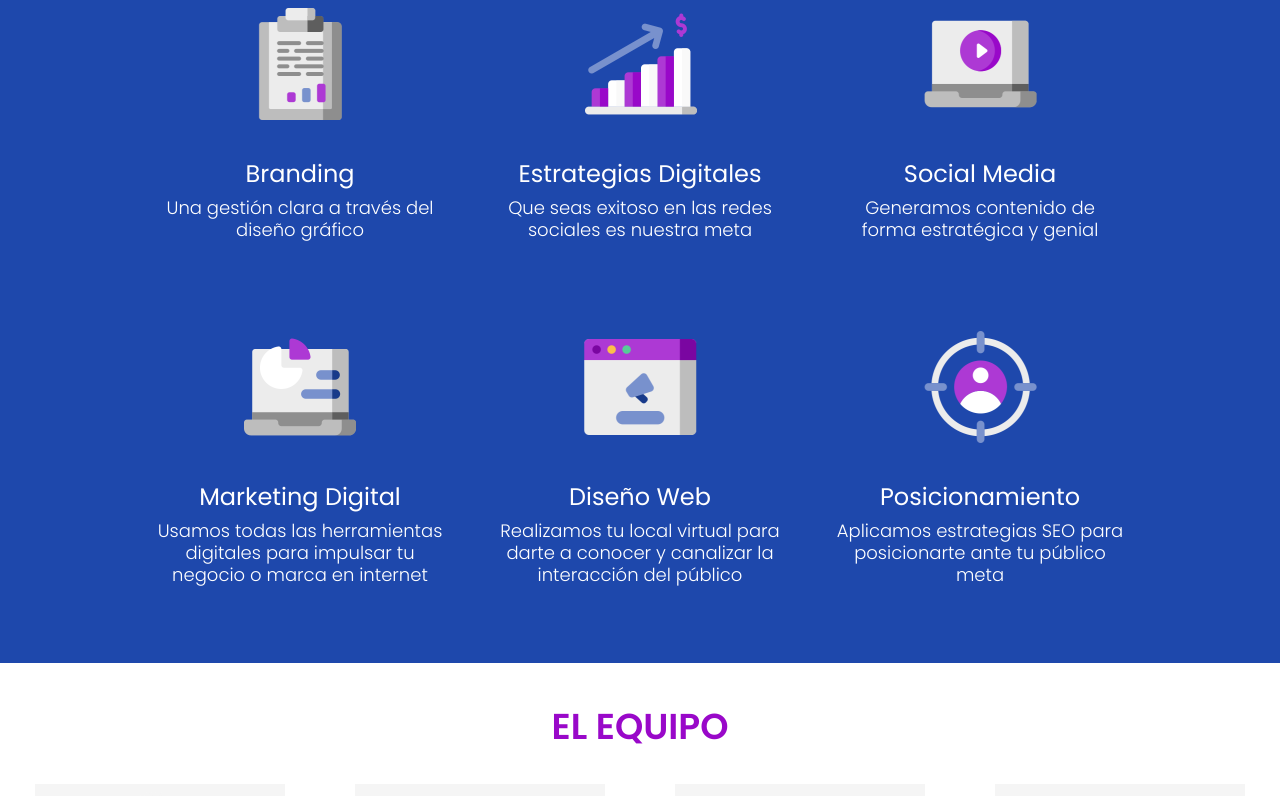
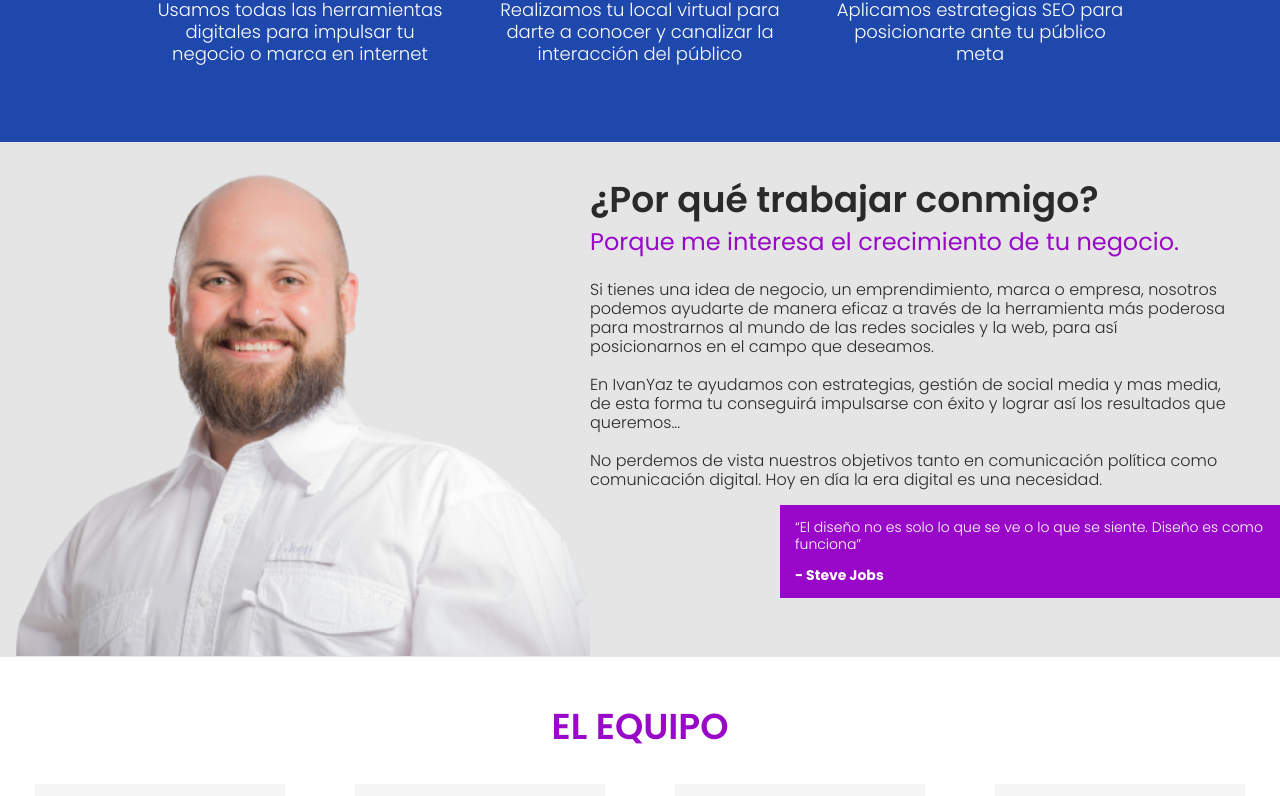
Before and after one commit to Miguelanggelo7/ivanyaz-landing-page, a Next.js app: page / in a window 1280 px wide. Shown: the part 1524-2320 px from the top of the page. Built offline with nearby package versions, Linux system fonts and the light colour scheme.

Commit message:
cambios en sobre mi

```diff
--- a/pages/index.js
+++ b/pages/index.js
@@ -21,8 +21,8 @@ export default function Home() {
       <main>
         <Header />
         <Banner/>
+        <Services/>
         <SobreMi/>
-        <Services/>
         <Team />
         <Clients />
         <Proyects />
--- a/styles/SobreMi.module.css
+++ b/styles/SobreMi.module.css
@@ -2,10 +2,12 @@
     background-color: #E5E5E5;
     display: inline-flex;
     width: 100%;
+    z-index: 100;
 }
 
 .img, .contImg{
     width: 590px;
+    margin-bottom: -6px;
 }
 
 .contText{
```
